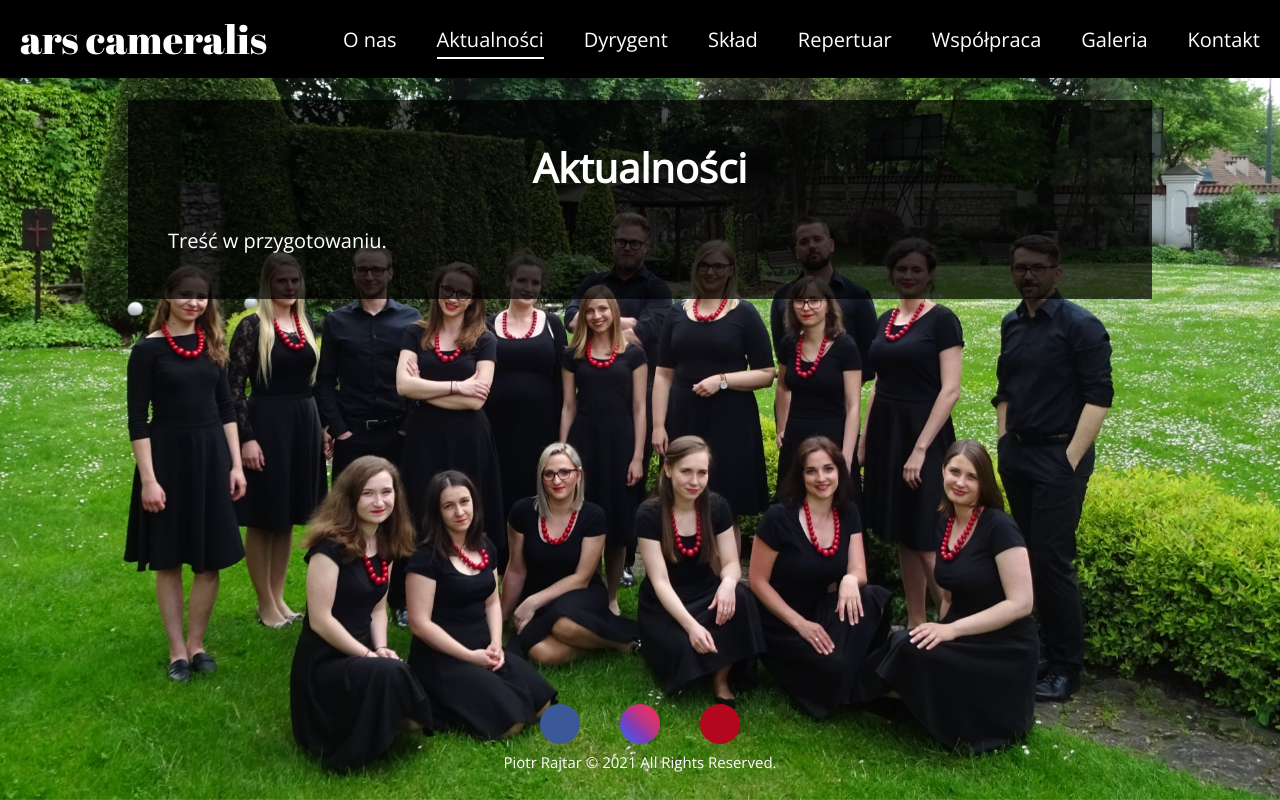
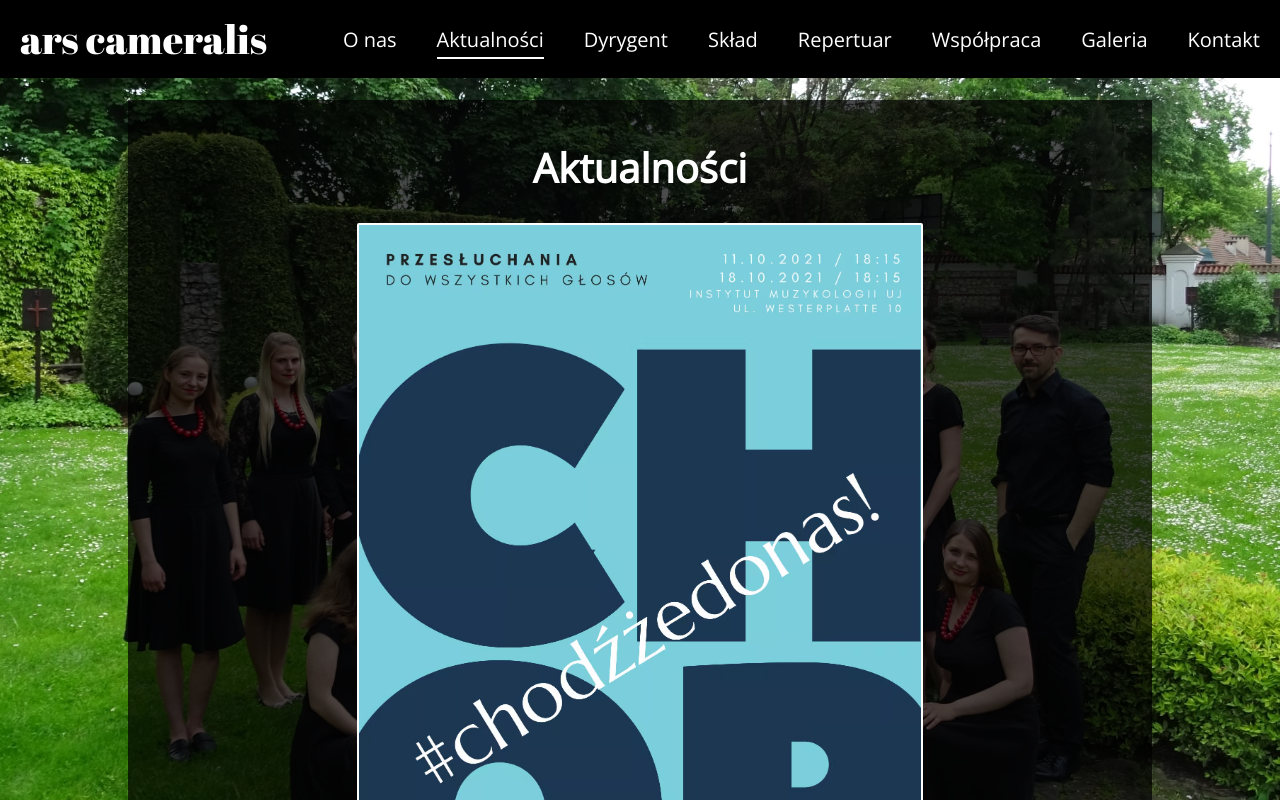
Before and after one commit to piotr-rajtar/ars-cameralis, a Vue app: page /news in a window 1280 px wide. Shown: the top 800 px of the page. Built offline with nearby package versions, Linux system fonts and the light colour scheme; some icons are missing.

Commit message:
Add news section

```diff
--- a/src/components/news/News.vue
+++ b/src/components/news/News.vue
@@ -2,7 +2,15 @@
   <div :class="style.container">
     <div :class="style.textContainer">
       <h1 :class="style.header">Aktualności</h1>
-      <p :class="style.news">Treść w przygotowaniu.</p>
+      <div :class="style.posterContainer">
+        <img
+          :class="style.image"
+          src="/images/poster.avif"
+          alt="Niebieski plakat z napisem chór zapraszający do dołączenia do zespołu. Informuje o datach przesłuchań które będą jedynastego i osiemnastego października o godzinie osiemnastej piętnaście w instytucie muzykologii uniwersytetu jagiellońskiego przy ulicy westerplatte dziesięć."
+          :width="400"
+          :height="500"
+        />
+      </div>
     </div>
   </div>
 </template>
@@ -51,10 +59,25 @@ export default class News extends Vue {}
   }
 }
 
-.news {
-  margin-top: 5 * $spacing-unit;
-  font-size: $font-size-paragraph;
-  line-height: 9 * $spacing-unit;
-  text-align: justify;
+.posterContainer {
+  display: flex;
+  width: 60%;
+  height: fit-content;
+  border-radius: 0.5 * $spacing-unit;
+  border: 0.5 * $spacing-unit solid $secondary-color;
+  margin: 0 auto;
+
+  @include screen-mobile {
+    width: 100%;
+  }
+
+  @include screen-mobile-extra-small {
+    width: 250px;
+  }
+}
+
+.image {
+  width: 100%;
+  height: auto;
 }
 </style>
```
Also changed, not shown: public/images/poster.avif (added).
